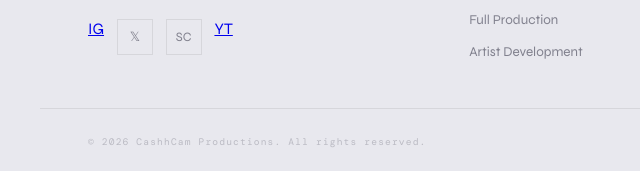
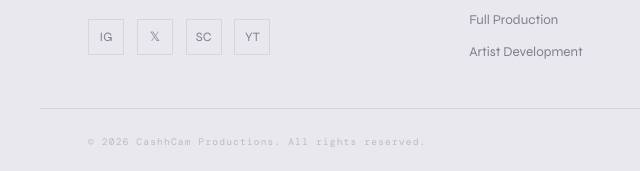
Before and after one commit to coliga-tech/Cash-Productions-Website, a plain HTML site: page index.html in a window 1280 px wide. Shown: the part 6351-6522 px from the top of the page, 0-640 px from the left. Drawn offline with nearby package versions, Linux system fonts and the light colour scheme; a script that the page names is missing; a web font is replaced by a local one.

Commit message:
Update index.html
fixed href link and class for socials

```diff
--- a/index.html
+++ b/index.html
@@ -1244,10 +1244,10 @@
         <div class="footer-brand-name">CashhCam Productions<span>.</span></div>
         <p class="footer-brand-desc">Premium music production and audio engineering for artists who demand excellence in every note.</p>
         <div class="footer-social">
-          <a href="#" class="https://www.instagram.com/cashhcamn?utm_source=qr" title="Instagram">IG</a>
+          <a href="https://www.instagram.com/cashhcamn?utm_source=qr" class="footer-social-link" title="Instagram">IG</a>
           <a href="#" class="footer-social-link" title="Twitter/X">𝕏</a>
           <a href="#" class="footer-social-link" title="SoundCloud">SC</a>
-          <a href="#" class="https://www.youtube.com/@camillemarie9952" title="YouTube">YT</a>
+          <a href="https://www.youtube.com/@camillemarie9952" class="footer-social-link" title="YouTube">YT</a>
         </div>
       </div>
       <div>
```
